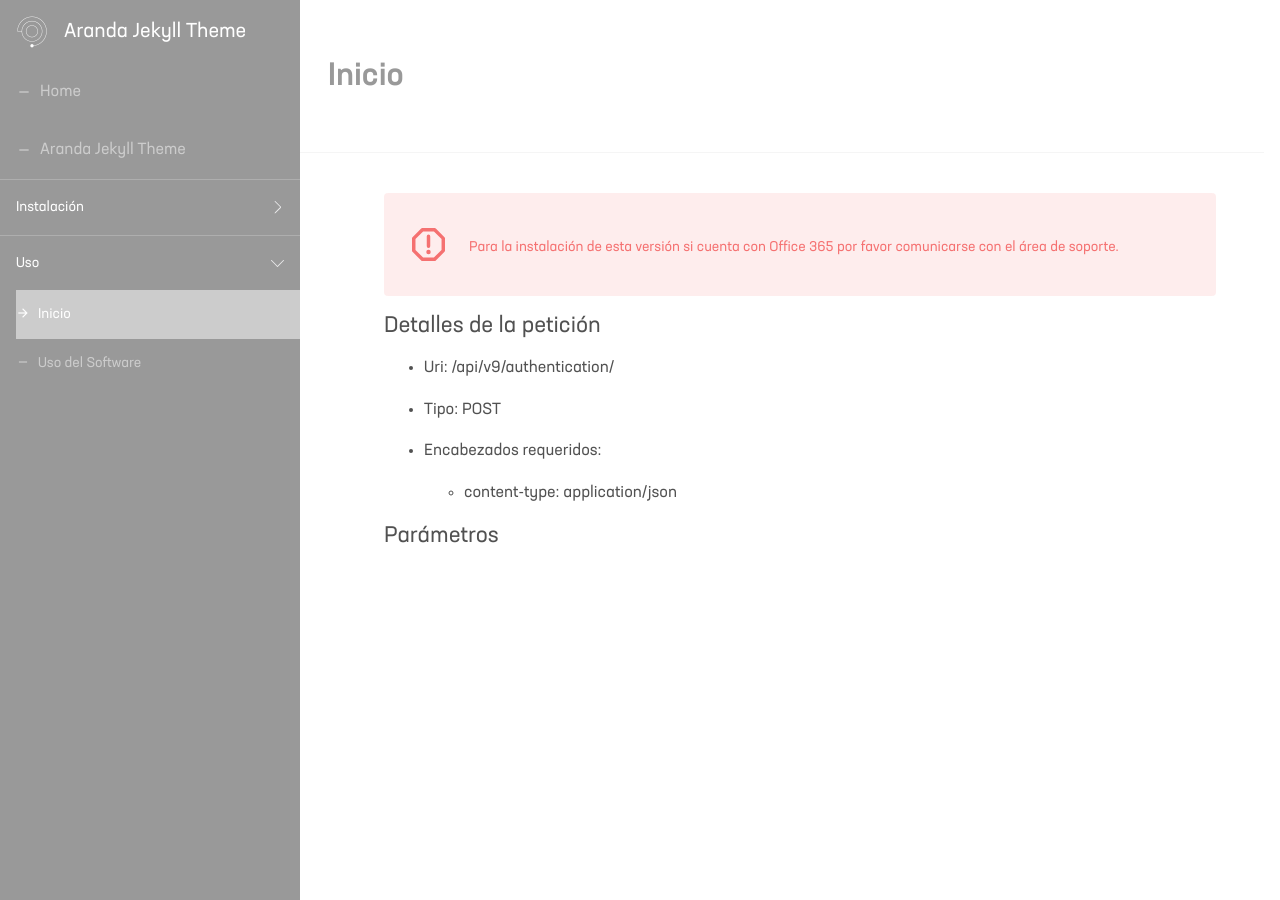
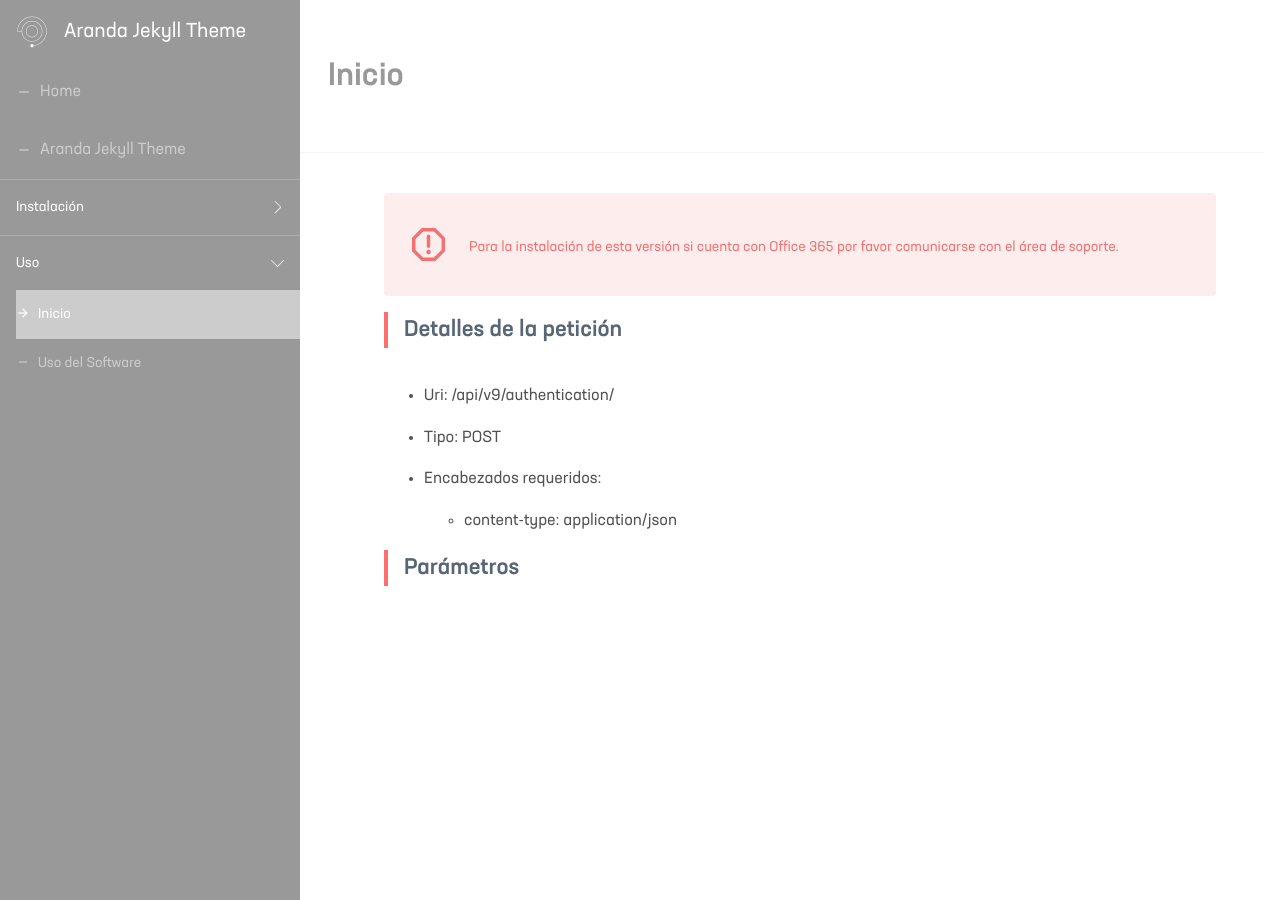
Before and after one commit to Nats85/Manuales-Aranda-Apis, a Jekyll site: the page built from docs/2.1-inicio.md, in a window 1280 px wide. Built offline with Jekyll 4.4.1, drawn with Linux system fonts in a browser that asks for light colours.

Commit message:
Update _default.scss

```diff
--- a/_sass/layouts/_default.scss
+++ b/_sass/layouts/_default.scss
@@ -185,6 +185,28 @@ pre.highlight
   .apis td {
     color: #576574;
 
+
+}
+.instal h1 {
+    color: #576574;
+    font-weight: 500;
+    border-left: 4px solid #1AA99D;
+    padding: 4px 16px;
+    margin-bottom: 36px;
+}
+  .instal h2 {
+    color: #576574;
+    font-weight: 500;
+    border-left: 4px solid #FF6D6D;
+    padding: 4px 16px;
+    margin-bottom: 36px;
+}
+  .instal h3 {
+    color: #576574;
+    font-weight: 500;
+    border-left: 4px solid #F8D40E;
+    padding: 4px 16px;
+    margin-bottom: 36px;
 }
 
  .title_alert {
```
